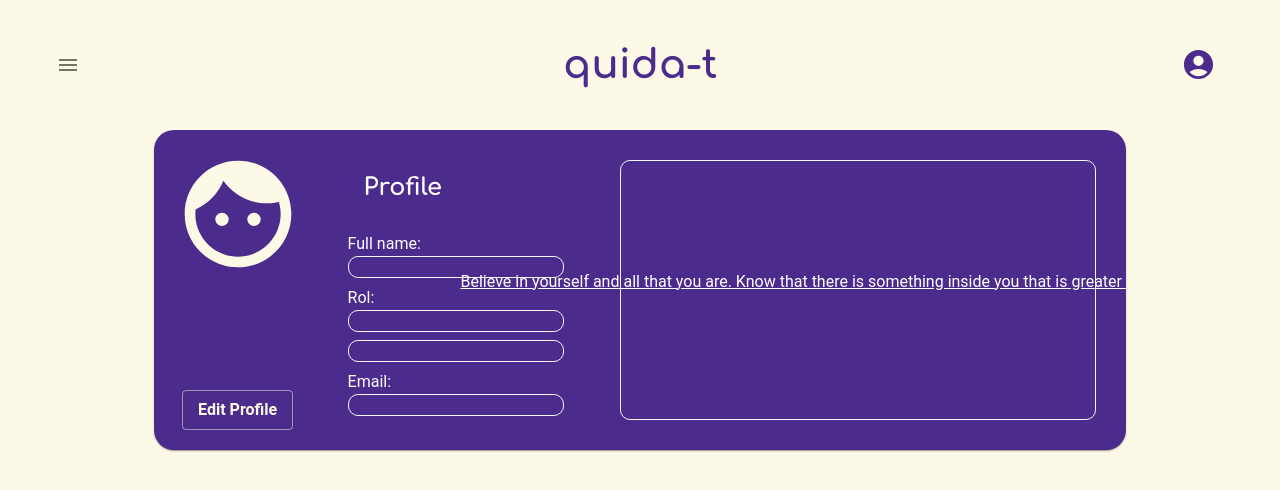
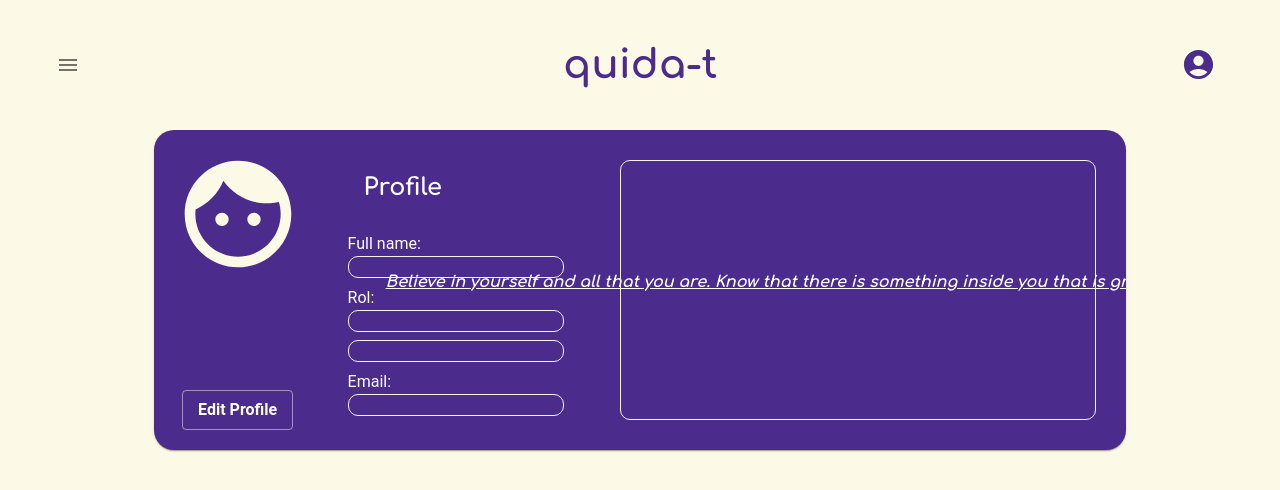
Before and after one commit to franArteaga8/quida-t, a React (Vite) app in the folder root/: page /profile in a window 1280 px wide. Shown: the top 490 px of the page. Built offline with nearby package versions, Linux system fonts and the light colour scheme; no server answers; sample sign-in values are in the browser's storage; the HTML template or start-up script is replaced by a standard one.

Commit message:
Profile: rng msg styled

```diff
--- a/root/src/pages/Profile/Profile.jsx
+++ b/root/src/pages/Profile/Profile.jsx
@@ -204,7 +204,7 @@ const Profile = () => {
 
           </CardContent>
           <CardContent sx={{ width: '50%', display: 'flex', flexDirection:'column', justifyContent:'center', alignItems: 'center', border: '1px whitesmoke solid', borderRadius:'10px', margin:'20px' }}>
-            <Typography noWrap variant="body2" sx={{ mb: 1, padding: '20px', fontSize: '1em', textDecoration:'underline' }} >
+            <Typography noWrap variant="subtitle2" sx={{ mb: 1, padding: '20px', fontSize: '1em', textDecoration:'underline' }} >
               {currentMessage}
             </Typography>
           </CardContent>
--- a/root/src/theme/custom.jsx
+++ b/root/src/theme/custom.jsx
@@ -68,7 +68,9 @@ export const customTheme = createTheme({
       subtitle2: {
         fontFamily: 'Comfortaa, sans-serif',
         fontSize: '0.875rem', // Example font size for subtitle2
-        fontWeight: 'bold', // Example font weight for subtitle2
+        fontWeight: 'bold',
+        fontStyle: 'italic', // Example font weight for subtitle2
+
       },
       body1: {
         fontSize: '1rem', // Example font size for body1
```
